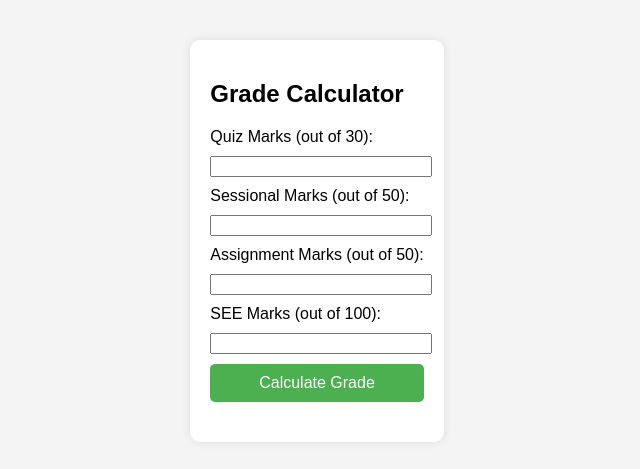
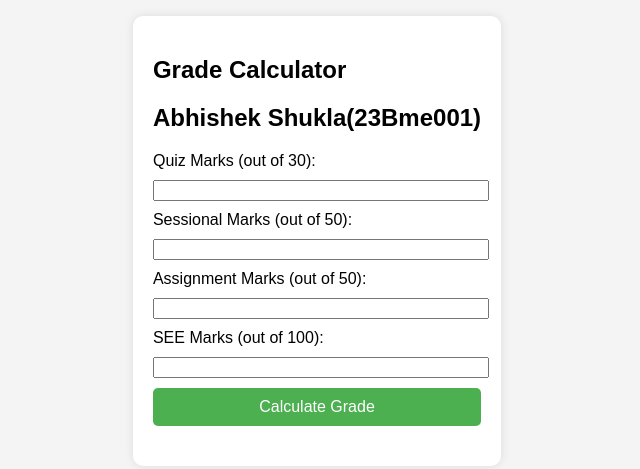
Before and after one commit to Abhi270804/Grade-Calculator-, a plain HTML site: page index.html in a window 1280 px wide. Shown: the part 159-628 px from the top of the page, without its empty margins (323-963 px from the left). Drawn offline with Linux system fonts and the light colour scheme.

Commit message:
index.html

```diff
--- a/index.html
+++ b/index.html
@@ -46,6 +46,7 @@
 
 <div class="container">
     <h2>Grade Calculator</h2>
+    <h2>Abhishek Shukla(23Bme001)</h2>
     <label for="quiz">Quiz Marks (out of 30):</label>
     <input type="number" id="quiz" required>
 
```
